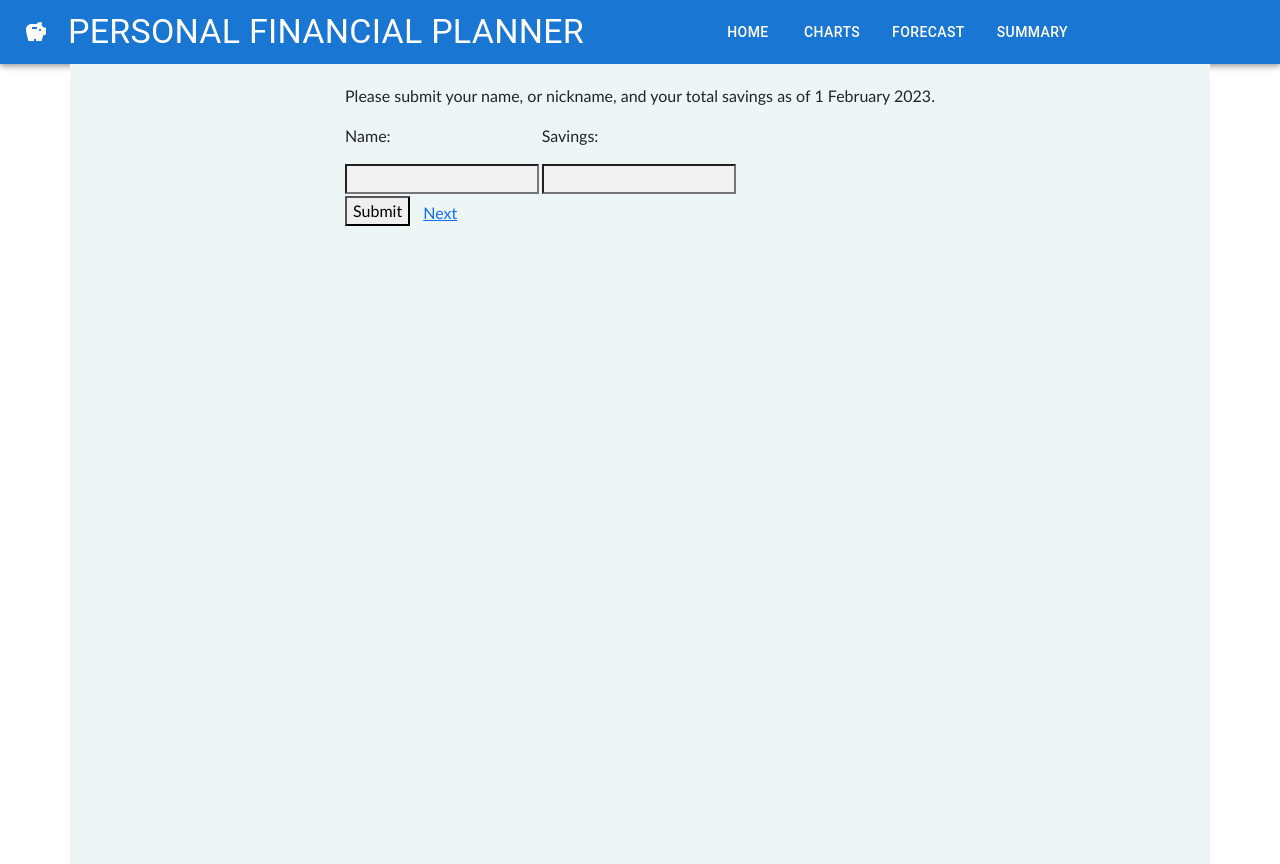
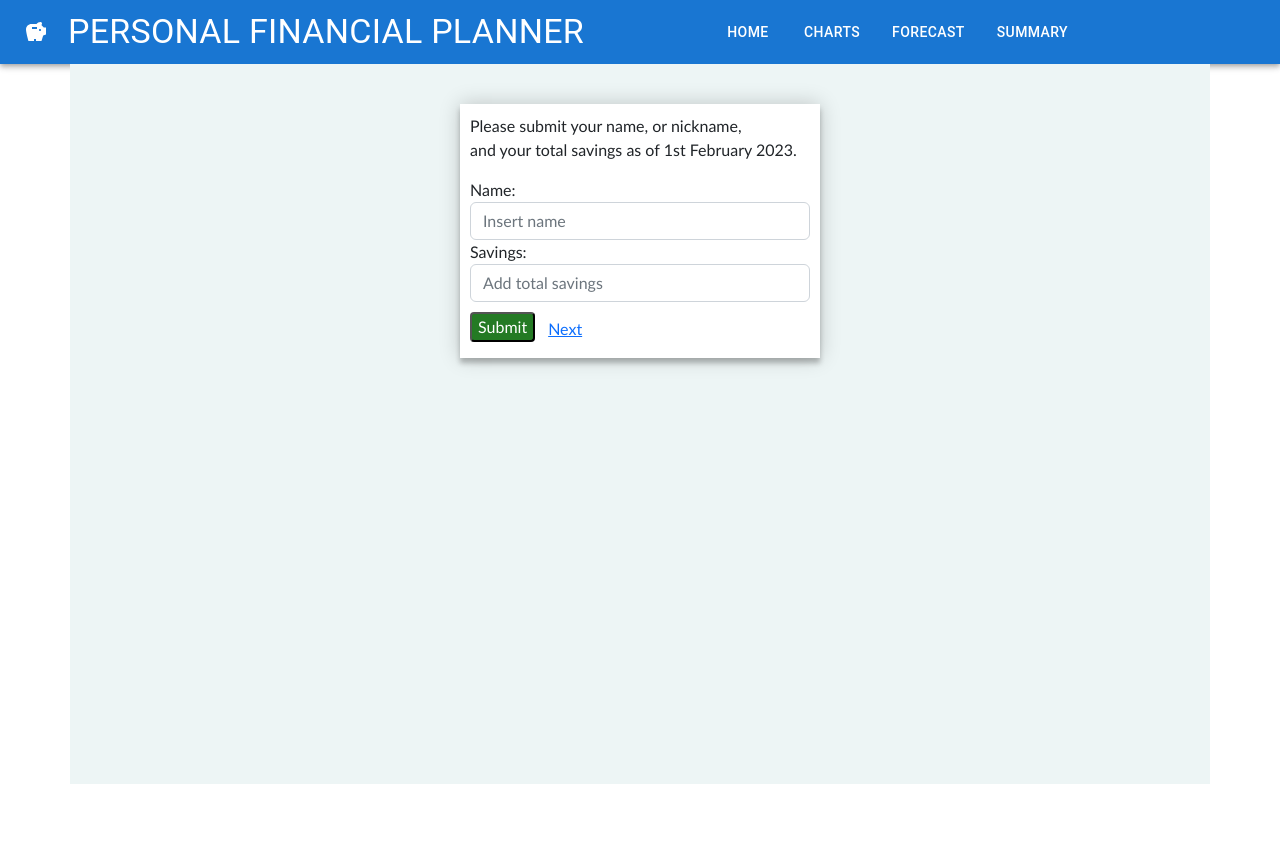
Before and after one commit to DavidBlueLamassu/personal-financial-planner, a React (Create React App) app: page /formName in a window 1280 px wide. After the commit the page ends 800 px from the top, so only its background shows below. Built offline with nearby package versions, Linux system fonts and the light colour scheme.

Commit message:
Edited Home Page, styled multiple forms

```diff
--- a/src/App.css
+++ b/src/App.css
@@ -9,7 +9,7 @@
   flex-direction: column;
   align-items: center;
   /* justify-content: center; */
-  min-height: 100vh;
+  min-height: 90vh;
   padding: 20px;
   /* font-family: "Lato", sans-serif; */
 }
@@ -26,7 +26,7 @@
 .register-form {
   display: flex;
   flex-direction: column;
-  justify-content: space-evenly;
+  justify-content: center;
   padding: 10px;
 }
 
@@ -66,7 +66,7 @@ input {
   color: white;
   cursor: pointer;
   border-radius: 4px;
-  margin-top: 50px;
+  margin-top: 10px;
 }
 
 button:disabled {
--- a/src/components/pages/FormExpenses.js
+++ b/src/components/pages/FormExpenses.js
@@ -1,6 +1,6 @@
-import React from 'react';
-import moment from 'moment';
-import { Link } from 'react-router-dom';
+import React from "react";
+import moment from "moment";
+import { Link } from "react-router-dom";
 
 let lastMonth = moment().add(-1, "months").format("MMMM YYYY");
 let expensesArray = [];
@@ -14,7 +14,6 @@ let l = 0;
 //https://stackoverflow.com/questions/23427384/get-form-data-in-react#:~:text=A%20with%20a%20%3C,will%20enable%20both%20use%20cases.
 
 class FormExpenses extends React.Component {
-
   handleSubmit = (event) => {
     event.preventDefault();
     console.log("Hello!");
@@ -22,7 +21,9 @@ class FormExpenses extends React.Component {
     let numberExpenses = parseInt(event.target.expensesAmount.value);
 
     if (isNaN(numberExpenses) || numberExpenses === "") {
-            alert("Please enter only numbers for expenses (no letters, symbols or blanks).");
+      alert(
+        "Please enter only numbers for expenses (no letters, symbols or blanks)."
+      );
       return;
     }
     if (expensesTitle === "") {
@@ -48,36 +49,61 @@ class FormExpenses extends React.Component {
     //last viewed 29 March 2023: https://stackoverflow.com/questions/43922508/clear-and-reset-form-input-fields
     event.target.reset();
     k++;
-    }
+  };
 
   render() {
-        return(
+    return (
+      <div className="form-container">
         <form onSubmit={this.handleSubmit}>
-            <p>Please submit all your expenses, with identifying names, for the month of {lastMonth}. Please click "Submit" after you have entered
-            each source of income.  You may enter as many sources as you wish. When you have finished click "Save". Then click "Finish".</p>
+          <div className="form-group">
+            <h4>Expenses Section</h4>
+            <p>
+              Please submit all your expenses, with identifying names, for the
+              month of {lastMonth}. <br />
+              Please click "Submit" after you have entered each source of
+              income. <br />
+              You may enter as many sources as you wish. When you have finished
+              click "Save". Then click "Finish".
+            </p>
             <article>
-            <label className="col-lg-4 col-md-6 col-sm-12">
-              <p>Expenses Name (Rent etc.):</p>
+              <label
+                for="expenseSource"
+                className="col-lg-4 col-md-6 col-sm-12"
+              >
+                Expenses Name (Rent etc.):{" "}
+              </label>
               <input
                 type="text"
+                className="form-control"
                 name="expensesName"
+                id="expenseSource"
+                placeholder="Insert expense source"
               />
+
+              <label for="expenseVal" className="col-lg-4 col-md-6 col-sm-12">
+                Expenses Amount:
               </label>
-            <label className="col-lg-4 col-md-6 col-sm-12">
-              <p>Expenses Amount:</p>
               <input
                 type="text"
+                className="form-control"
                 name="expensesAmount"
+                id="expenseVal"
+                placeholder="Insert expense amount"
               />
-            </label>
             </article>
-            <button type="submit">Submit</button>
-            <button type="reset" onClick={expensesFunction}>Save</button>
+            <button type="submit" id="submitButton">
+              Submit
+            </button>
+            <button type="reset" onClick={expensesFunction}>
+              Save
+            </button>
             <Link to="/*" role="button" className="btn btn-link">
               Finish
             </Link>
+          </div>
         </form>
-        )
+      </div>
+    );
   }
 }
 
@@ -93,7 +119,9 @@ function expensesFunction() {
   expensesArray = [];
   expensesArrayKey = [];
   alert("Thank you. Your expenses information has been saved.");
-    alert(`Please click "Finish", then click "Review" in the main menu. You may then view you financial analysis in Charts, Forecasts and Summary.`)
+  alert(
+    `Please click "Finish", then click "Review" in the main menu. You may then view you financial analysis in Charts, Forecasts and Summary.`
+  );
 }
 
 function colorSelector() {
@@ -142,7 +170,7 @@ function colorSelector() {
     "#B1F705",
     "#2DF705",
     "#05F784",
-        "#05F7C0"
+    "#05F7C0",
   ];
   l++;
   if (l === 15) {
@@ -153,7 +181,4 @@ function colorSelector() {
   return colorPicked;
 }
 
-
-
-
 export default FormExpenses;
--- a/src/components/pages/FormIncome.js
+++ b/src/components/pages/FormIncome.js
@@ -1,6 +1,6 @@
-import React from 'react';
-import moment from 'moment';
-import { Link } from 'react-router-dom';
+import React from "react";
+import moment from "moment";
+import { Link } from "react-router-dom";
 
 let incomeArray = [];
 let incomeArrayKey = [];
@@ -22,7 +22,9 @@ class FormIncome extends React.Component {
     let numberIncome = parseInt(event.target.incomeAmount.value);
 
     if (isNaN(numberIncome) || numberIncome === "") {
-            alert("Please enter only numbers for income (no letters, symbols or blanks).");
+      alert(
+        "Please enter only numbers for income (no letters, symbols or blanks)."
+      );
       return;
     }
     if (incomeTitle === "") {
@@ -48,36 +50,56 @@ class FormIncome extends React.Component {
     //last viewed 29 March 2023: https://stackoverflow.com/questions/43922508/clear-and-reset-form-input-fields
     event.target.reset();
     j++;
-    }
+  };
   render() {
-        return(
+    return (
+      <div className="form-container">
         <form onSubmit={this.handleSubmit}>
-                <p>Please submit all your income with its sources for the month of {lastMonth}. Please click "Submit" after you have entered
-                each source of income.  You may enter as many sources as you wish. When you have finished click "Save" Then click "Next"
-                to proceed to the next section.</p>
+          <h4>Income Section</h4>
+          <p>
+            Please submit all your income with its sources for the month of{" "}
+            {lastMonth}. <br />
+            Please click "Submit" after you have entered each source of income.{" "}
+            <br />
+            You may enter as many sources as you wish. When you have finished
+            click "Save" Then click "Next" to proceed to the next section.
+          </p>
           <article>
-                <label className="col-lg-4 col-md-6 col-sm-12">
-                  <p>Income Name (place of work etc.):</p>
+            <label for="incomeSource" className="col-lg-4 col-md-6 col-sm-12">
+              Income source:{" "}
+            </label>
+
             <input
               type="text"
+              className="form-control"
               name="incomeName"
+              id="incomeSource"
+              placeholder="Insert income source"
             />
+            <label for="incomeVal" className="col-lg-4 col-md-6 col-sm-12">
+              Monthly Income:{" "}
             </label>
-                <label className="col-lg-4 col-md-6 col-sm-12">
-                  <p>Montly Income:</p>
             <input
               type="text"
+              className="form-control"
               name="incomeAmount"
+              id="incomeVal"
+              placeholder="Insert income amount"
             />
-                </label>
           </article>
-                <button type="submit">Submit</button>
-                <button type="reset" onClick={incomeFunction}>Save</button>
+          <button type="submit" id="submitButton">
+            Submit
+          </button>
+          <button type="reset" onClick={incomeFunction}>
+            Save
+          </button>
           <Link to="/formExpenses/*" role="button" className="btn btn-link">
             Next
           </Link>
         </form>
-      )}
+      </div>
+    );
+  }
 }
 
 function incomeFunction() {
@@ -112,7 +134,7 @@ function colorSelector() {
     "#2DF705",
     "#05F784",
     "#05F7C0",
-        "#05F5F7"
+    "#05F5F7",
   ];
   i++;
   if (i === 15) {
@@ -140,7 +162,7 @@ function colorSelector() {
     "#B1F705",
     "#2DF705",
     "#05F784",
-        "#05F7C0"
+    "#05F7C0",
   ];
   l++;
   if (l === 15) {
@@ -151,5 +173,4 @@ function colorSelector() {
   return colorPicked;
 }
 
-
 export default FormIncome;
--- a/src/components/pages/FormName.js
+++ b/src/components/pages/FormName.js
@@ -1,8 +1,6 @@
 import React from "react";
-import moment from 'moment';
-import { Link } from 'react-router-dom';
-
-
+import moment from "moment";
+import { Link } from "react-router-dom";
 
 let lastMonth = moment().add(-1, "months").format("MMMM YYYY");
 
@@ -17,50 +15,69 @@ class FormName extends React.Component {
     let savingsInteger = parseInt(event.target.savings.value);
 
     if (isNaN(savingsInteger) || savingsInteger === "") {
-            alert("Please enter only numbers for savings (no letters, symbols or blanks).");
+      alert(
+        "Please enter only numbers for savings (no letters, symbols or blanks)."
+      );
       return;
     }
     if (username === "") {
       alert("Please enter a name or nickname into the name field.");
       return;
     }
-        localStorage.setItem("username", (username));
-        localStorage.setItem("savings", (savingsInteger));
+    localStorage.setItem("username", username);
+    localStorage.setItem("savings", savingsInteger);
 
     //Use of the "reset" code below, to clear inputs  upon submit, comes from Trần Bảo Huy's answer to a question on
     //"Stack Overflow": ChemseddineZ, "Clear and reset form input fields", Stack Overflow (11 May 2017),
     //last viewed 29 March 2023: https://stackoverflow.com/questions/43922508/clear-and-reset-form-input-fields
     event.target.reset();
-        alert(`Thank you ${username}. Your information has been saved. Please press "Next" to continue.`)
-    }
+    alert(
+      `Thank you ${username}. Your information has been saved. Please press "Next" to continue.`
+    );
+  };
   render() {
-    return(
+    return (
+      <div className="form-container">
         <form onSubmit={this.handleSubmit}>
-            <p>Please submit your name, or nickname, and your total savings as of 1 {lastMonth}.  </p>
+          <div className="form-group">
+            <p>
+              Please submit your name, or nickname,
+              <br />
+              and your total savings as of 1st {lastMonth}.{" "}
+            </p>
             <article>
-            <label className="col-lg-4 col-md-6 col-sm-12">
-              <p>Name:</p>
+              <label for="nameInput" className="col-lg-4 col-md-6 col-sm-12">
+                Name:{" "}
+              </label>
               <input
                 type="text"
+                className="form-control"
                 name="username"
+                id="nameInput"
+                placeholder="Insert name"
               />
+              <label for="savingsInput" className="col-lg-4 col-md-6 col-sm-12">
+                Savings:{" "}
               </label>
-            <label className="col-lg-4 col-md-6 col-sm-12">
-              <p>Savings:</p>
               <input
                 type="text"
+                className="form-control"
                 name="savings"
+                id="savingsInput"
+                placeholder="Add total savings"
               />
-            </label>
             </article>
-
-            <button type="submit">Submit</button>
+            <button type="submit" id="submitButton">
+              Submit
+            </button>
             <Link to="/formIncome/*" role="button" className="btn btn-link">
               Next
             </Link>
-
+          </div>
         </form>
-  )
-}}
+      </div>
+    );
+  }
+}
 
 export default FormName;
--- a/src/components/pages/Home.js
+++ b/src/components/pages/Home.js
@@ -7,14 +7,13 @@ import Typography from "@mui/material/Typography";
 import Modal from "@mui/material/Modal";
 import Balance from "../Balance.js";
 import { RevenueOrExpense } from "../RevenueOrExpense.js";
-import TransactionForm from "./TransactionForm.js";
-import { Link } from 'react-router-dom';
+import { Link } from "react-router-dom";
 import DemoExpensesPieChart from "./assets/DemoExpensesPieChart.json";
 import DemoIncomePieChart from "./assets/DemoIncomePieChart.json";
 import DemoIncomePieChartKeyed from "./assets/DemoIncomePieChartKeyed.json";
 import DemoExpensesPieChartKeyed from "./assets/DemoExpensesPieChartKeyed.json";
-import DemoName from './assets/DemoName.json';
-import DemoSavings from './assets/DemoSavings.json';
+import DemoName from "./assets/DemoName.json";
+import DemoSavings from "./assets/DemoSavings.json";
 
 const style = {
   position: "absolute",
@@ -51,9 +50,7 @@ export default function ModalWelcome() {
         <RevenueOrExpense />
         <Balance />
       </div>
-      <div>
-        <TransactionForm />
-      </div>
+      <div>...</div>
       <Modal
         open={open}
         onClose={handleClose}
@@ -85,13 +82,14 @@ export default function ModalWelcome() {
                 tableIncome: incomePieChartKey,
                 tableExpenses: expensesPieChartKey,
                 name: username,
-                savings: userSavings
-              })
+                savings: userSavings,
+              });
             }}
           >
             REVIEW
           </Button>
-          <Button onClick={() => {
+          <Button
+            onClick={() => {
               clearLocalStorage();
               setPieState({
                 ...pieState,
@@ -100,14 +98,14 @@ export default function ModalWelcome() {
                 tableIncome: DemoIncomePieChartKeyed,
                 tableExpenses: DemoExpensesPieChartKeyed,
                 name: DemoName,
-                savings: DemoSavings
-              })
+                savings: DemoSavings,
+              });
             }}
-          >CLEAR</Button>
+          >
+            CLEAR
+          </Button>
         </Box>
       </Modal>
-
-
     </div>
   );
 }
@@ -115,7 +113,9 @@ export default function ModalWelcome() {
 function reviewTest() {
   const incomePieChart = JSON.parse(localStorage.getItem("income"));
   if (incomePieChart === null) {
-  alert(`I'm sorry you must first enter data before you can review your finances. Click "Start" to begin.`);
+    alert(
+      `I'm sorry you must first enter data before you can review your finances. Click "Start" to begin.`
+    );
     return;
   }
 }
@@ -127,5 +127,5 @@ function clearLocalStorage() {
   localStorage.removeItem("expensesKey");
   localStorage.removeItem("username");
   localStorage.removeItem("savings");
-  alert("Your information has been deleted.")
+  alert("Your information has been deleted.");
 }
```
Lines whose indentation alone changed are shown as unchanged.
